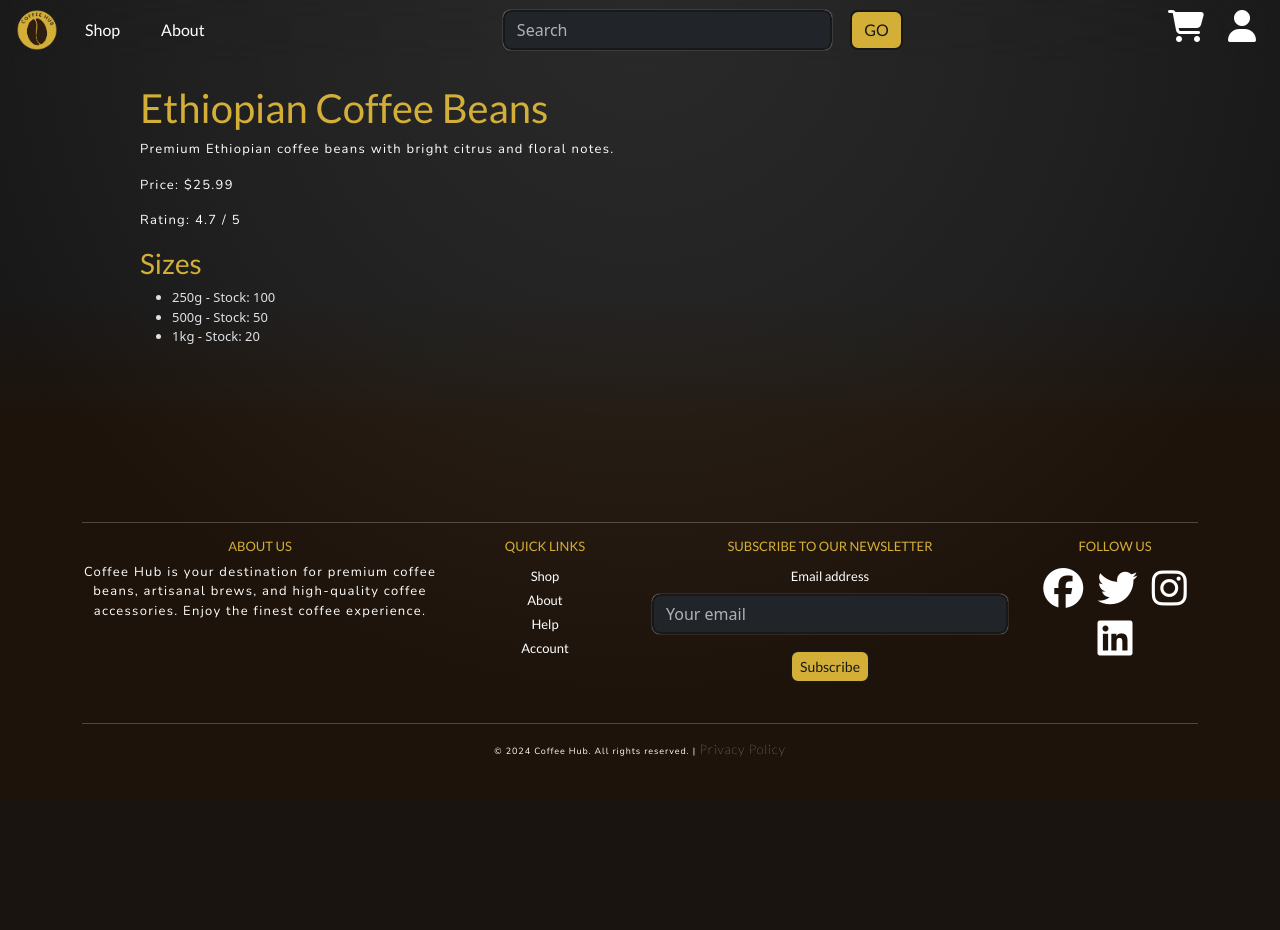
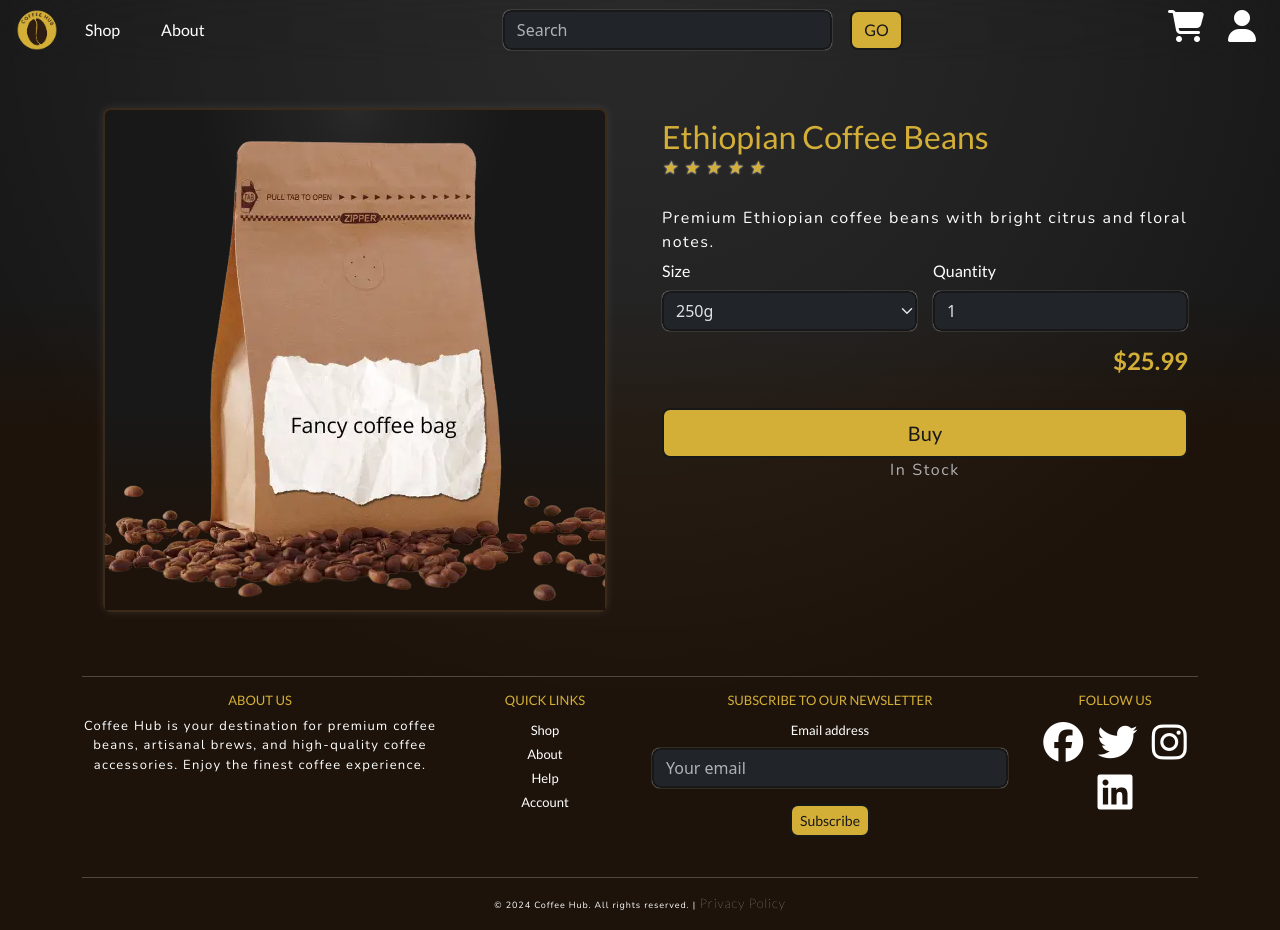
Before and after one commit to catapam/coffe-hub, a Django app: page /products/ethiopian-coffee-beans/ in a window 1280 px wide. Before the commit the page ends 757 px from the top, so only its background shows below. Run offline with Django 5.2, Linux system fonts and the light colour scheme; data comes from the database, SQL or seed files in the repository; some libraries are stand-ins or nearby versions.

Commit message:
Forked app Store into Store and Product, create product page and fix template locations

```diff
--- a/product/models.py
+++ b/product/models.py
@@ -1,4 +1,6 @@
 from django.db import models
+from django.urls import reverse
+from django.templatetags.static import static
 
 class Category(models.Model):
     name = models.CharField(max_length=255, unique=True)
@@ -17,12 +19,19 @@ class Product(models.Model):
     description = models.TextField(blank=True, null=True)
     price = models.DecimalField(max_digits=10, decimal_places=2)
     rating = models.FloatField(default=0, help_text="Average rating (0-5).")
-    image = models.ImageField(upload_to='products/', blank=True, null=True)
+    # image = models.ImageField(upload_to='products/', blank=True, null=True)
     created_at = models.DateTimeField(auto_now_add=True)
     updated_at = models.DateTimeField(auto_now=True)
 
     def __str__(self):
         return self.name
+
+    def image(self):
+        # Return the placeholder image URL
+        return static('images/product-holder.webp')
+
+    def get_buy_url(self):
+        return reverse("catalog") #, kwargs={"slug": self.slug})
 
 
 class ProductVariant(models.Model):
--- a/product/templates/product/includes/catalog.html
+++ b/product/templates/product/includes/catalog.html
@@ -4,7 +4,7 @@
 <div class="row g-4">
     {% for product in products %}
     <div class="col-6 col-md-4 col-lg-3">
-        {% include 'store/includes/product-card.html' %}
+        {% include 'product/includes/product-card.html' %}
     </div>
     {% empty %}
     <p>No products match the selected filters.</p>
--- a/store/templates/store/includes/product-card.html
+++ b/product/templates/product/includes/product-card.html
@@ -4,7 +4,7 @@
     <!-- Product Image -->
     <div class="background-gradient">
         <div class="content-gradient">
-            <img class="card-img-top" src="{% static 'images/product-holder.webp' %}" alt="{{ product.product.name }}">
+            <img class="card-img-top" src="{{ product.product.image }}" alt="{{ product.product.name }}">
         </div>
     </div>
 
--- a/product/templates/product/product_detail.html
+++ b/product/templates/product/product_detail.html
@@ -1,23 +1,96 @@
-
 {% extends 'base.html' %}
 {% load static %}
 
 {% block content %}
+<div class="container mt-5 product-page">
+    <div class="row">
+        <!-- Image Section -->
+        <div class="col-md-6 d-flex align-items-center justify-content-center">
+            <div class="card">
+                <div class="background-gradient">
+                    <div class="content-gradient">
+                        <img class="card-img-top" src="{{ product.image }}" alt="{{ product.name }}">
+                    </div>
+                </div>
+            </div>
+        </div>
 
-<div role="main" aria-labelledby="product-details" class="product-details container my-4 page-container">
-    <h1>{{ product.name }}</h1>
-    <p>{{ product.description }}</p>
-    <p>Price: ${{ product.price }}</p>
-    <p>Rating: {{ product.rating }} / 5</p>
+        <!-- Details Section -->
+        <div class="col-md-6">
+            <div class="card-body">
+                <h2 class="card-title">{{ product.name }}</h2>
 
-    <h3>Sizes</h3>
-    <ul>
-        {% for variant in variants %}
-        <li>
-            {{ variant.size }} - Stock: {{ variant.stock }}
-        </li>
-        {% endfor %}
-    </ul>
+                <!-- Review Stars -->
+                <div class="review-stars mb-3">
+                    {% for star in total_review %}
+                        {% if star < product.rating %}
+                            <i class="star filled">★</i>
+                        {% elif star < 5 %}
+                            <i class="star">★</i>
+                        {% endif %}
+                    {% endfor %}
+                </div>
+
+                <p class="card-text">{{ product.description }}</p>
+
+                <!-- Size and Quantity Selectors -->
+                <div class="d-flex gap-3 mb-3">
+                    <!-- Size Selector -->
+                    <div class="w-50">
+                        <label for="size-select" class="form-label">Size</label>
+                        <select id="size-select" class="form-select">
+                            {% for size in sizes %}
+                                <option value="{{ size }}" {% if size == default_size %}selected{% endif %}>
+                                    {{ size }}
+                                </option>
+                            {% endfor %}
+                        </select>
+                    </div>
+
+                    <!-- Quantity Selector -->
+                    <div class="w-50">
+                        <label for="quantity-select" class="form-label">Quantity</label>
+                        <input id="quantity-select" type="number" class="form-control" min="1" value="1">
+                    </div>
+                </div>
+
+                <!-- Price Display -->
+                <div class="d-flex justify-content-end mb-3">
+                    <h4 class="mb-0"><strong>${{ product.price }}</strong></h4>
+                </div>
+
+                <!-- Buy Button and Stock Display -->
+                <a href="{{ product.get_buy_url }}" class="btn btn-secondary btn-lg mt-3">
+                    Buy
+                </a>
+                <div class="d-flex flex-column align-items-center">
+                    <!-- Stock Display -->
+                    <p id="stock-display" class="text-muted mb-3 align-items-center">{{ default_stock_status }}</p>
+                </div>
+            </div>
+        </div>
+    </div>
 </div>
+{% endblock content %}
 
-{% endblock content %}
+<!-- Page specific scripts -->
+{% block extra_js %}
+{{ block.super }}
+<script>
+    document.addEventListener("DOMContentLoaded", function () {
+        const sizeSelect = document.getElementById("size-select");
+        const stockDisplay = document.getElementById("stock-display");
+
+        // Stock mapping from the context
+        const stockBySize = {{ stock_by_size|safe }};
+
+        // Update stock display when size is changed
+        sizeSelect.addEventListener("change", function () {
+            const selectedSize = sizeSelect.value;
+            const stock = stockBySize[selectedSize] || 0;
+            const stockStatus = stock > 0 ? "In Stock" : "Out of Stock";
+            stockDisplay.innerHTML = `<strong>${stockStatus}</strong>`;
+        });
+    });
+</script>
+{% endblock %}
--- a/product/views.py
+++ b/product/views.py
@@ -70,6 +70,7 @@ class ProductListView(ListView):
 class ProductDetailView(DetailView):
     """
     Displays the details of a single product, including its variants.
+    Passes size and stock information dynamically from ProductVariant.
     """
     model = Product
     template_name = 'product/product_detail.html'
@@ -77,6 +78,23 @@ class ProductDetailView(DetailView):
 
     def get_context_data(self, **kwargs):
         context = super().get_context_data(**kwargs)
-        # Add product variants to the context
-        context['variants'] = self.object.variants.all()
+        product = self.object
+
+        # Fetch variants and organize sizes and stock
+        variants = product.variants.all()
+        sizes = [variant.size for variant in variants]
+        stock_by_size = {variant.size: variant.stock for variant in variants}
+
+        # Set default size and stock status
+        default_size = sizes[0] if sizes else None
+        default_stock_status = "In Stock" if stock_by_size.get(default_size, 0) > 0 else "Out of Stock"
+
+        # Add data to the context
+        context['variants'] = variants
+        context['sizes'] = sizes
+        context['stock_by_size'] = stock_by_size
+        context['default_size'] = default_size  # First size as default
+        context['default_stock_status'] = default_stock_status  # Stock status for the default size
+        context['total_review'] = range(5)  # For star ratings
+
         return context
--- a/static/css/base.css
+++ b/static/css/base.css
@@ -437,6 +437,7 @@ footer li{
     min-width: 150px;
     background-color: var(--bg-dark);
     box-shadow: 0 0 10px rgba(var(--highlight-rgb), 0.1);
+    border-radius: var(--bs-border-radius);
 }
 
 .card * {
@@ -616,6 +617,34 @@ footer li{
     font-size: 1.8rem; /* Larger font size for icons */
 }
 
+/* Product page */
+.product-page .review-stars{
+    justify-content: left;
+}
+
+.product-page .star{
+    font-size: medium;
+}
+
+.product-page .card-img-top{
+    min-width: 150px;
+    width: auto;
+    max-width: 100%;
+    max-height: none;
+}
+
+.product-page .card{
+    max-width: 100%;
+}
+
+.product-page .content-gradient{
+    height: 100%;
+}
+
+.product-page .content-gradient::after{
+    height: 100%;
+}
+
 /* Desktop styles */
 @media (min-width: 992px) {
     /* Logo aligned to the left */
```
Also changed, not shown: product/migrations/0003_remove_product_image.py (added), 1 other file.
